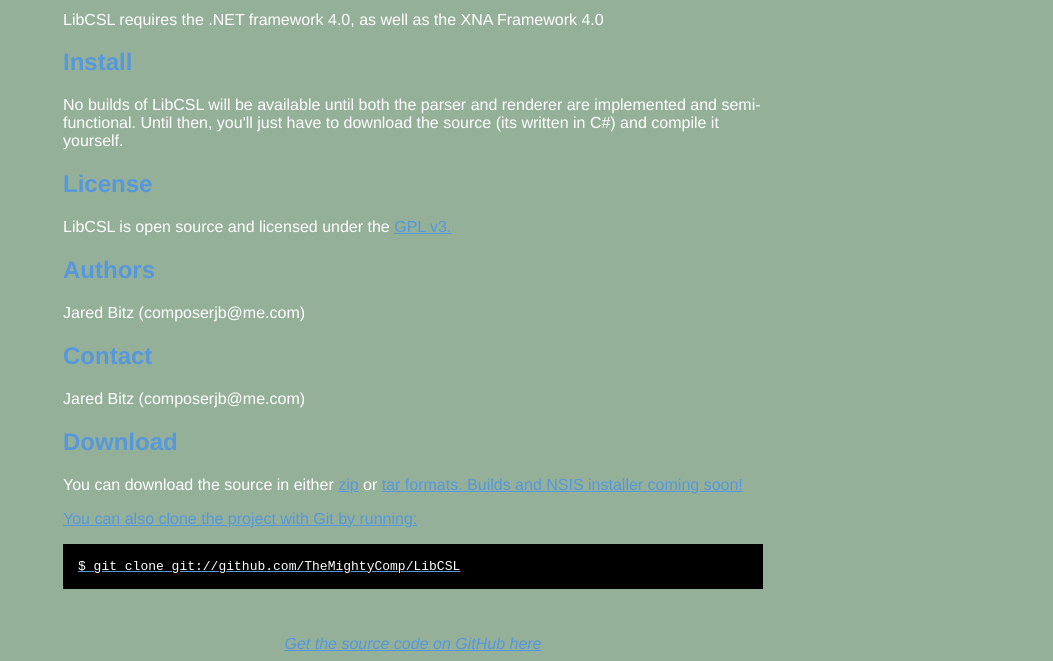
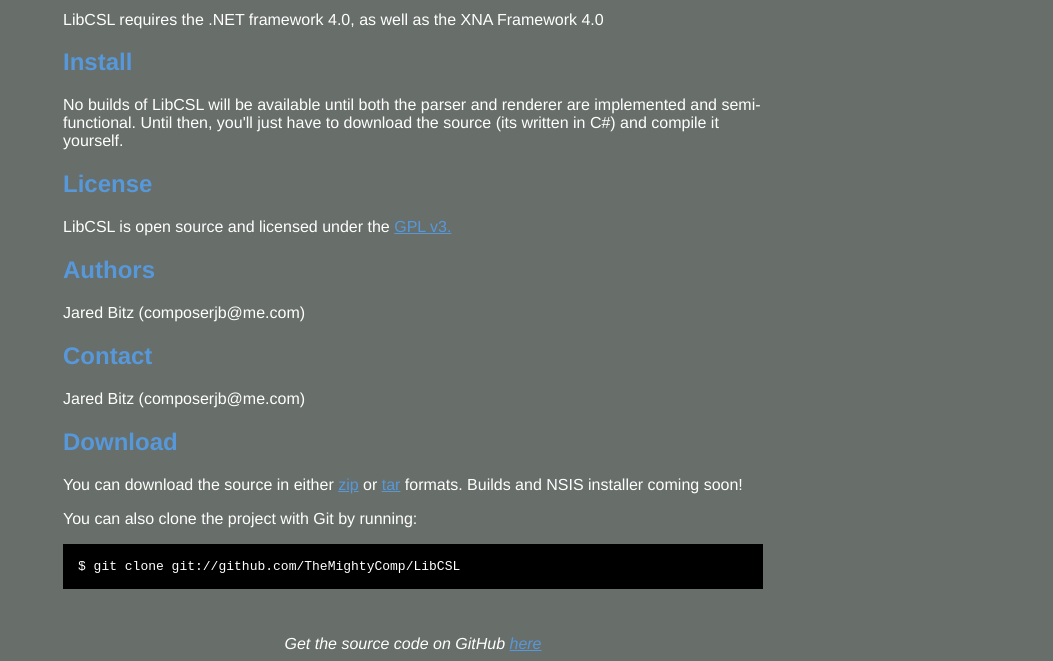
Before and after one commit to TheMightyComp/LibCSL, a plain HTML site: page index.html in a window 1280 px wide. Shown: the part 322-983 px from the top of the page, without its empty margins (227-1280 px from the left). Drawn offline with Linux system fonts and the light colour scheme.

Commit message:
Changed background color and fixed links.

```diff
--- a/index.html
+++ b/index.html
@@ -8,7 +8,7 @@
   <style type="text/css">
     body {
       margin-top: 1.0em;
-      background-color: #94B099;
+      background-color: #686E69;
       font-family: Helvetica, Arial, FreeSans, san-serif;
       color: #ffffff;
     }
@@ -84,7 +84,7 @@
     <p>
       You can download the source in either
       <a href="https://github.com/TheMightyComp/LibCSL/zipball/master">zip</a> or
-      <a href="https://github.com/TheMightyComp/LibCSL/tarball/master">tar formats.  Builds and NSIS installer coming soon!
+      <a href="https://github.com/TheMightyComp/LibCSL/tarball/master">tar</a> formats.  Builds and NSIS installer coming soon!
     </p>
     <p>You can also clone the project with Git by running:
       <pre>$ git clone git://github.com/TheMightyComp/LibCSL</pre>
```
